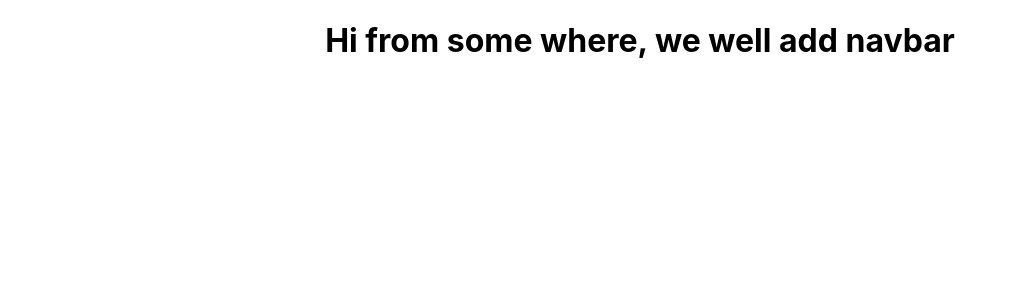
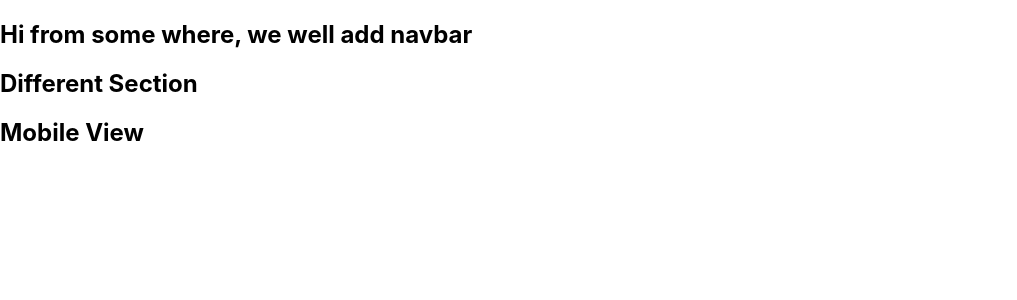
Before and after one commit to houssamedine/portfolio-web, a React (Create React App) app: page / in a window 1280 px wide. Shown: the top 300 px of the page, without its empty margins (0-1017 px from the left). Built offline with nearby package versions, Linux system fonts and the light colour scheme.

Commit message:
change text

```diff
--- a/src/App.js
+++ b/src/App.js
@@ -2,8 +2,10 @@ import './App.css';
 
 export default  function  App() {
   return (
-    <div className="App">
-          <h1>Hi from some where, we well add navbar</h1>
-    </div>
+      <>
+          <h2>Hi from some where, we well add navbar</h2>
+          <h2>Different Section</h2>
+          <h2>Mobile View</h2>
+      </>
   );
 }
```
